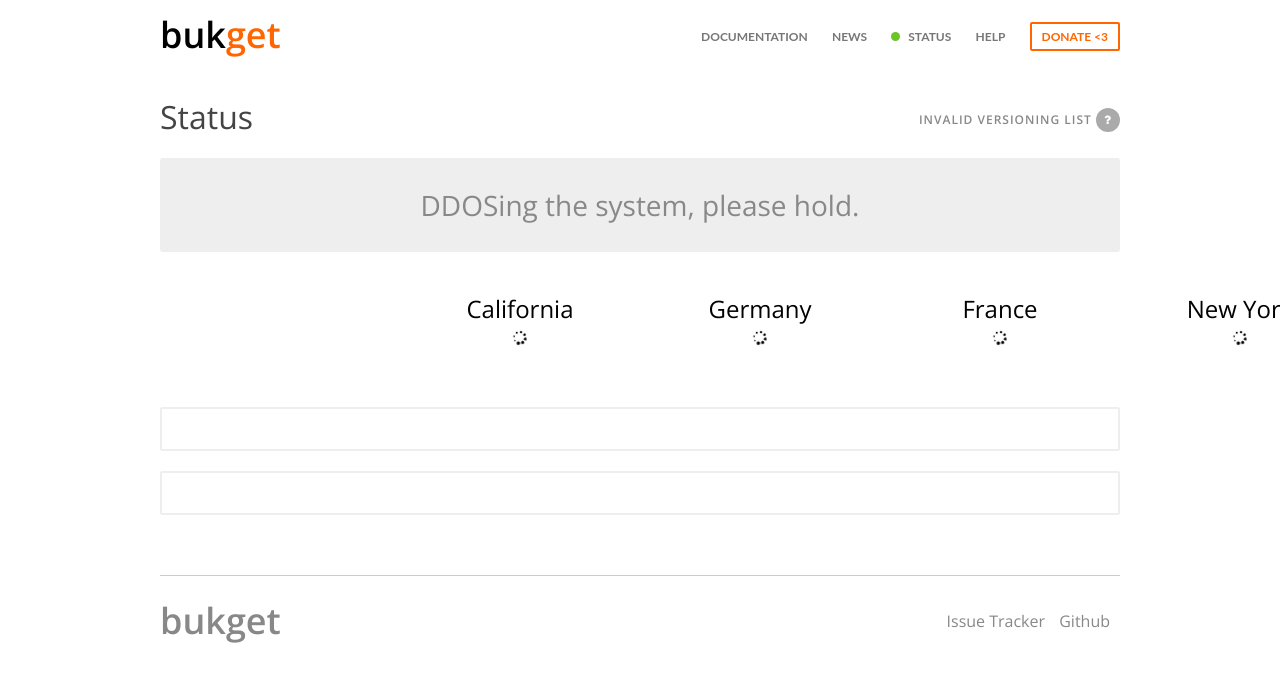
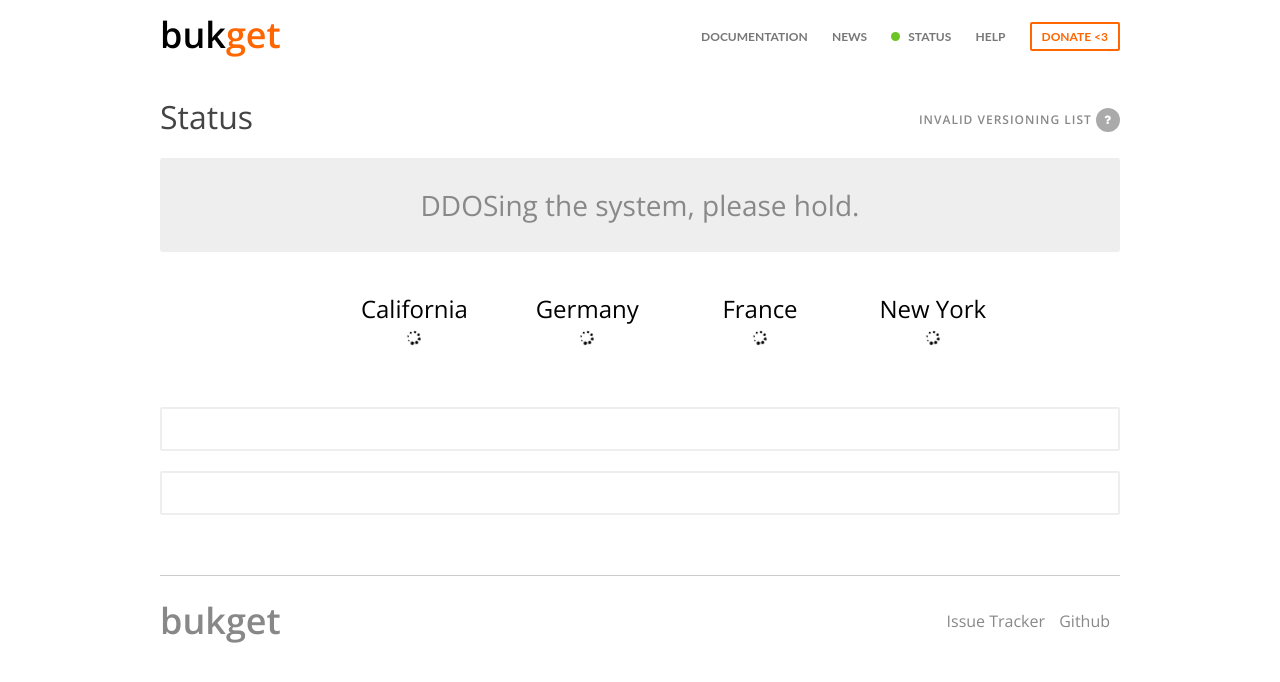
Before and after one commit to BukGet/website, a Jekyll site: the page built from status.html, in a window 1280 px wide. Shown: the top 682 px of the page. Built offline with Jekyll 4.4.1, drawn with Linux system fonts in a browser that asks for light colours; nearby versions of some CDN libraries; some web fonts are replaced.

Commit message:
Fix styling

```diff
--- a/css/style.css
+++ b/css/style.css
@@ -272,11 +272,11 @@
 }
 
 .status .system {
-  width: 25%;
+  width: 33%;
   display: inline-block;
   float: left;
   padding: 20px 0 60px;
-  margin-left: 25%;
+  margin-left: 10%;
   margin-right: -25%;
   text-align: center;
 }
```
